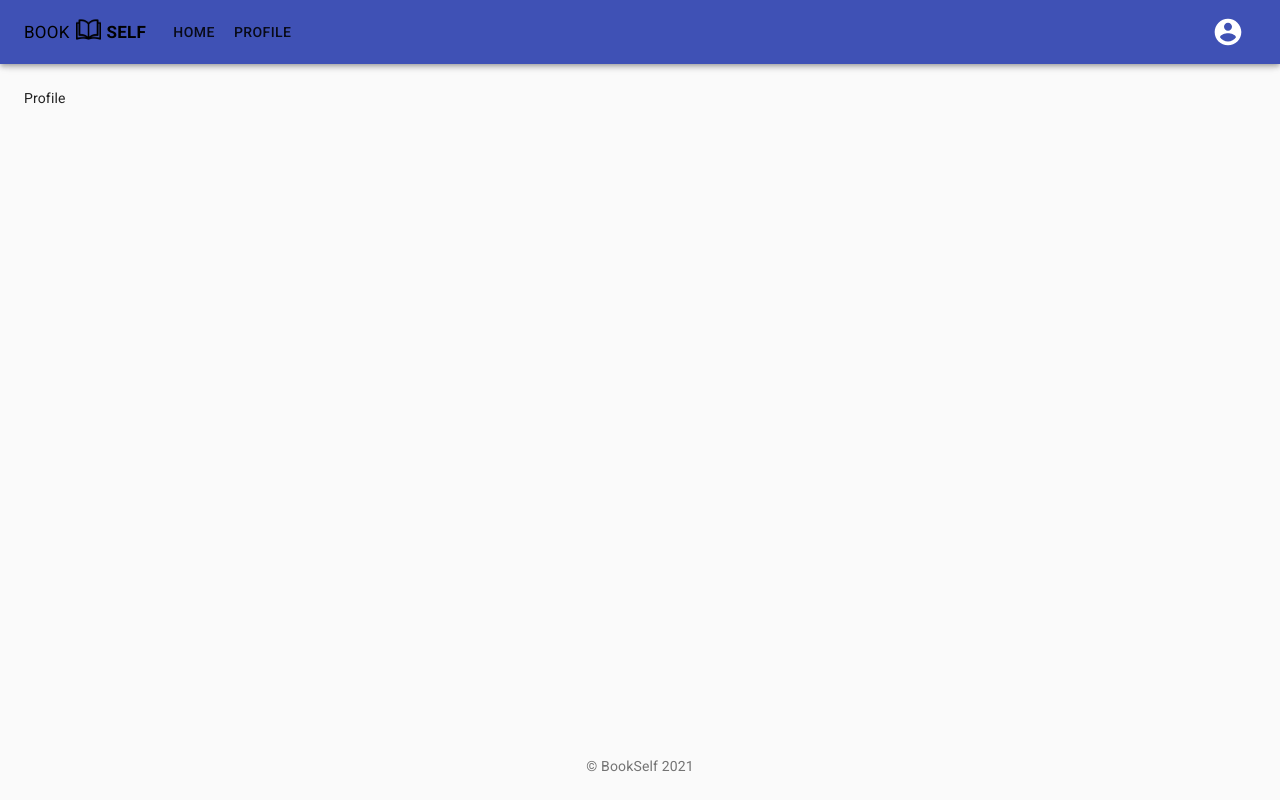
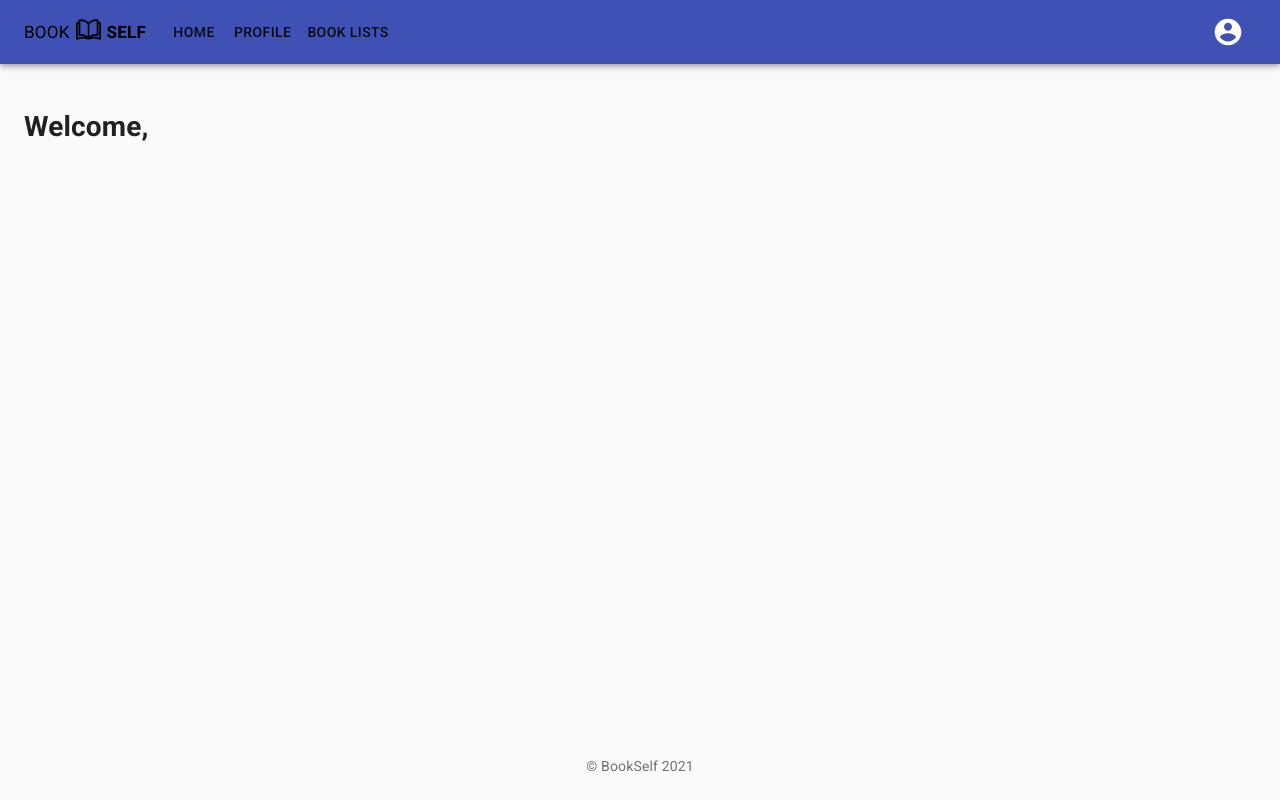
Before and after one commit to book-self/frontend, a React (Create React App) app: page /profile in a window 1280 px wide. Built offline with nearby package versions, Linux system fonts and the light colour scheme; sample sign-in values are in the browser's storage.

Commit message:
Profile page edited for demo

```diff
--- a/src/components/Navbar/Navbar.js
+++ b/src/components/Navbar/Navbar.js
@@ -77,6 +77,7 @@ export const Navbar = () => {
             [
               <Button component={Link} key="home" to="/">Home</Button>,
               <Button component={Link} key="profile" to="/profile">Profile</Button>,
+              <Button component={Link} key="shelves" to="/shelves">Book Lists</Button>,
             ]
           ) : (
             <Button component={Link} to="/">Home</Button>
--- a/src/pages/Profile/Profile.js
+++ b/src/pages/Profile/Profile.js
@@ -1,12 +1,22 @@
 import { useEffect, useState } from 'react';
+import { useSelector } from 'react-redux';
+import { selectUser } from '../../store/User/UserSlice';
 import Button from '@material-ui/core/Button';
-
 import { Link } from "react-router-dom";
 import {fetchUserBookLists} from './ProfileFetch';
+
 export const Profile = () => {
 
+  const { username, id, email } = useSelector(selectUser);
+
+  const [bookLists, setBookLists] = useState([]);
+
+  const storedItem = localStorage.getItem('token');
+  console.log("Token: ", storedItem)
+  console.log(localStorage)
+  console.log(username)
+
   const userId = null;
-  const [bookLists, setBookLists] = useState([]);
 
   useEffect(() =>
   {
@@ -16,12 +26,12 @@ export const Profile = () => {
 
     }
     getUserBookLists();
-  },[userId]
+  },[id]
     )
 
   return(
     <div>
-      Profile
+      <h1>Welcome, { username }</h1>
       {
         !bookLists ? null :
         <div>
@@ -30,7 +40,6 @@ export const Profile = () => {
               <div>
             <Button component={ Link } to={"/profile/book-list/" + bookList.id} variant="contained" color="primary">
               {bookList.listType}
-
             </Button>
           </div>
             )
--- a/src/pages/Shelf/ShelfPage.jsx
+++ b/src/pages/Shelf/ShelfPage.jsx
@@ -1,4 +1,6 @@
 import { useEffect, useState } from 'react';
+import { useSelector } from "react-redux";
+import { selectUser } from "../../store/User/UserSlice";
 import { Container } from '@material-ui/core';
 import { Shelf } from '../../components/Shelf/Shelf';
 import { fetchBookLists } from '../../components/Shelf/ShelfFetch';
@@ -6,19 +8,20 @@ import { fetchBookLists } from '../../components/Shelf/ShelfFetch';
 export const ShelfPage = ({ location }) => {
 
   const [bookLists, setBookLists] = useState([]);
+  const { username, id } = useSelector(selectUser);
 
   useEffect(() => {
     (
       async () => {
-        const userId = 1;
-        const { data } = await fetchBookLists(userId);
+        const { data } = await fetchBookLists(id);
         setBookLists(data);
       }
     )()
-  }, [])
+  }, [id])
 
   return (
     <Container maxWidth="sm">
+      <h1>Book Lists of { username }</h1>
       <Shelf lists={ bookLists } />
     </Container>
   );
--- a/src/router.js
+++ b/src/router.js
@@ -55,11 +55,13 @@ export const Router = () => {
     },
     {
       path: "/shelf",
-      component: List
+      component: List,
+      auth: true
     },
     {
       path: "/shelves",
-      component: ShelfPage
+      component: ShelfPage,
+      auth: true
     },
     {
       path: "*",
```
